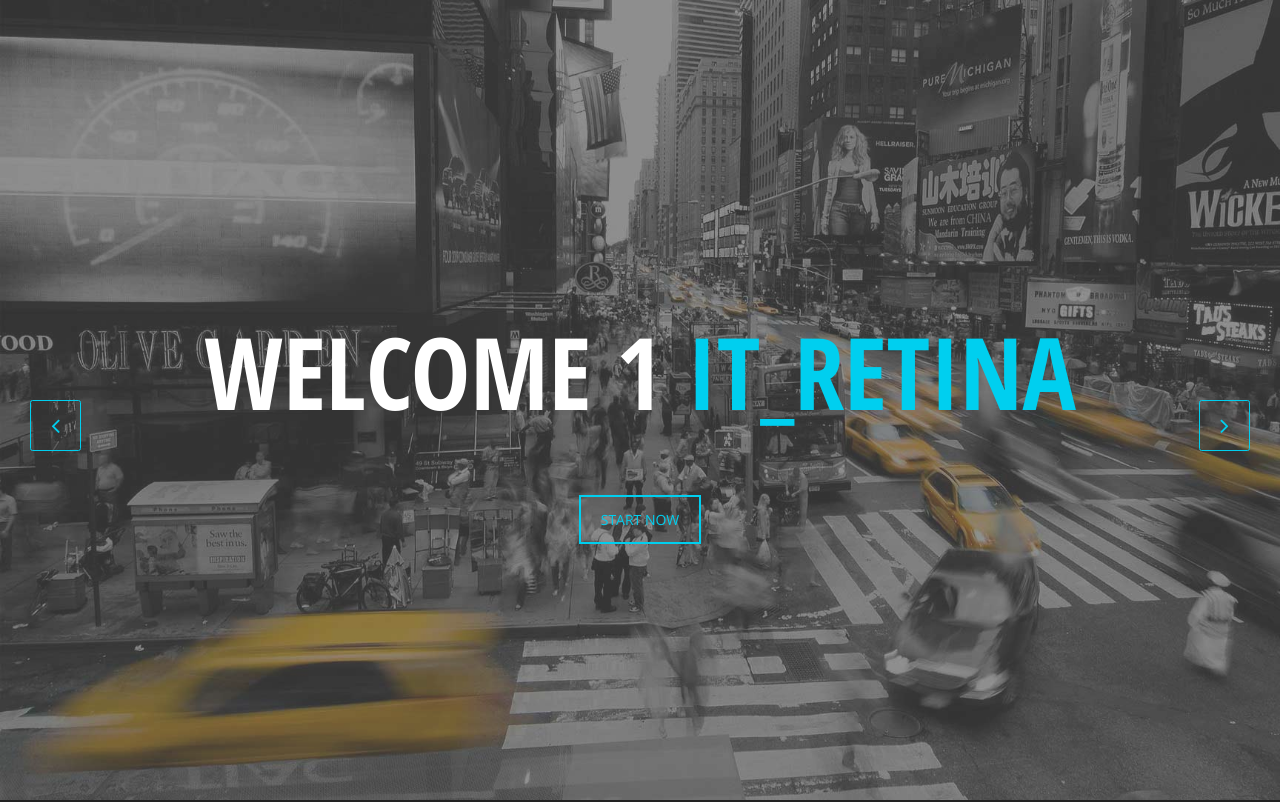
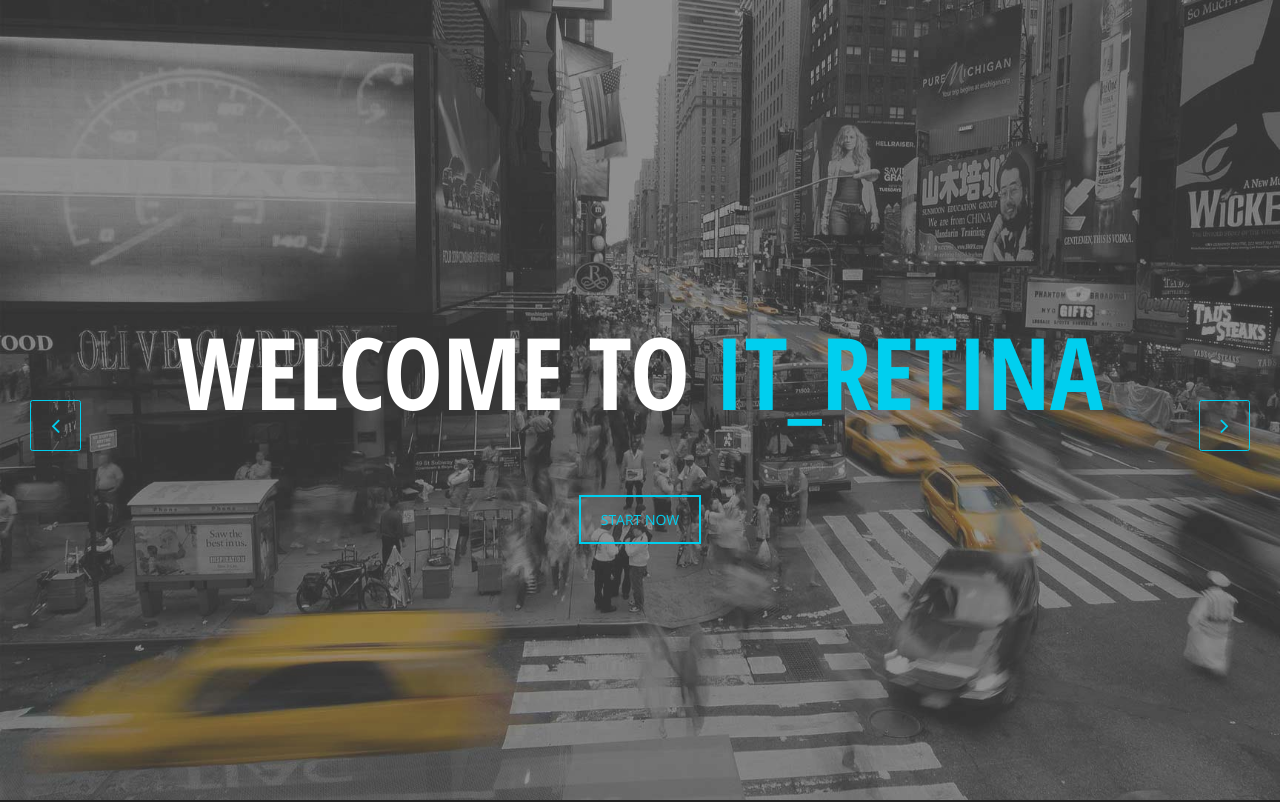
Before and after one commit to shariqitretina90/itretina-template, a plain HTML site: page index.html in a window 1280 px wide. Shown: the top 802 px of the page. Drawn offline with nearby package versions, Linux system fonts and the light colour scheme.

Commit message:
heading changes

```diff
--- a/index.html
+++ b/index.html
@@ -86,7 +86,7 @@
         <div class="carousel-inner">
 			<div class="item active" style="background-image: url(images/slider/bg-1.jpg)"> <!-- Change Image -->
 				<div class="caption">
-					<h1 class="animated fadeInLeftBig">Welcome 1 <strong>IT_RETINA</strong></h1>
+					<h1 class="animated fadeInLeftBig">Welcome to <strong>IT_RETINA</strong></h1>
 					<p class="animated fadeInRightBig"></p>
 					<a data-scroll class="learn-more animated fadeInUpBig" href="#about">Start now</a>
 				</div>
```
